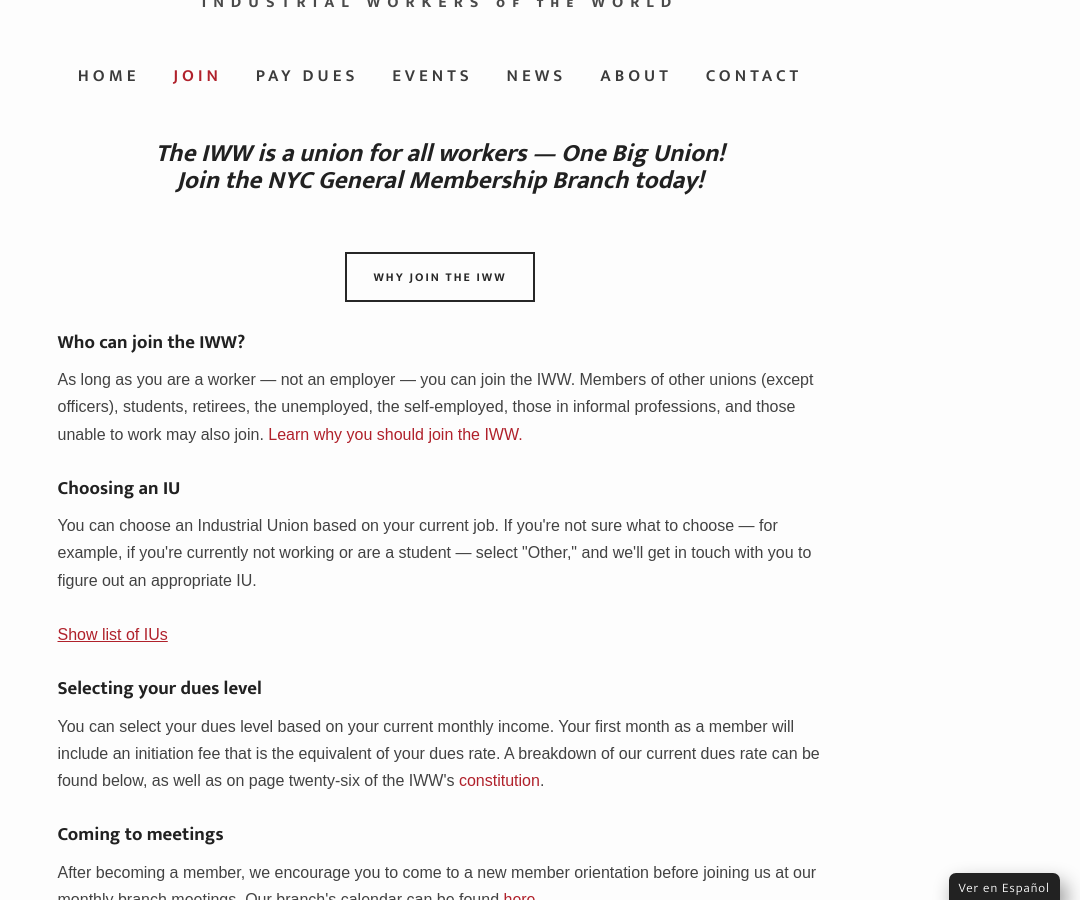
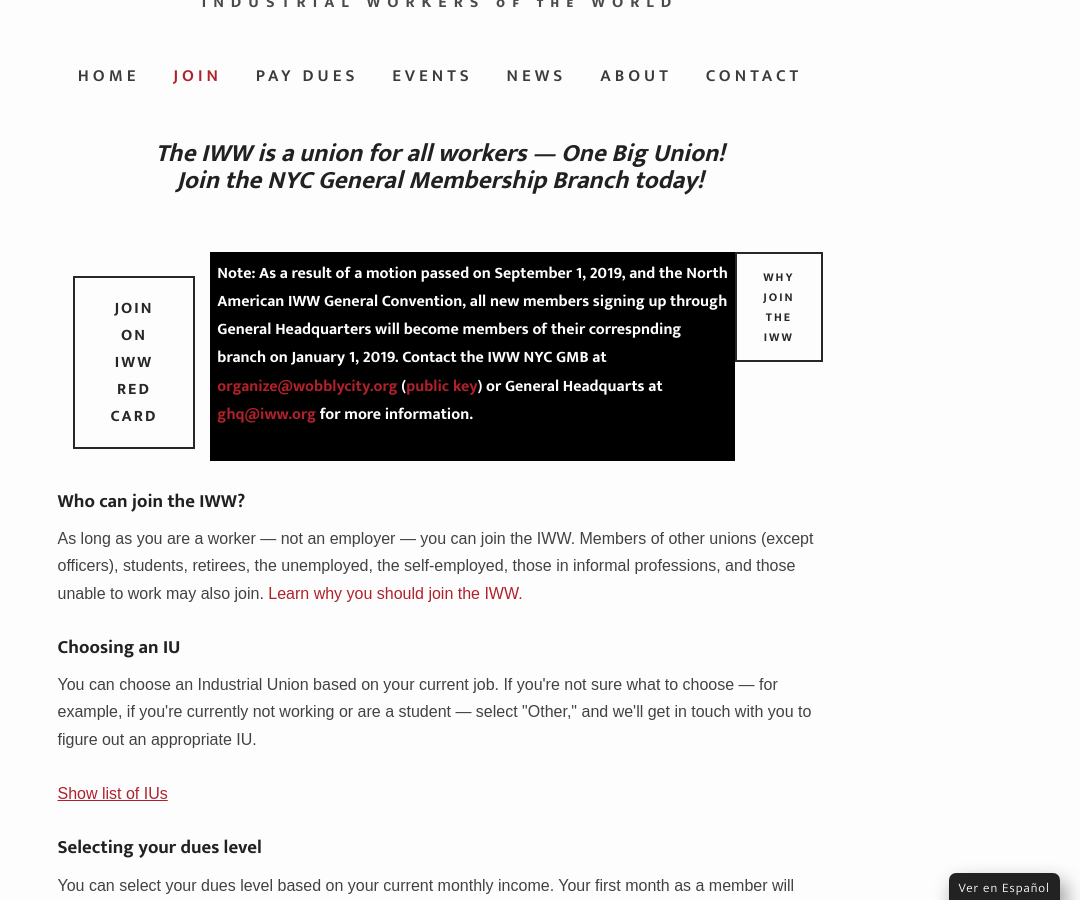
Before and after one commit to IWW-NYC-GMB/iww.nyc, a Jekyll site: the page built from join.html, in a window 1280 px wide and 900 px high, scrolled down 557 px. Shown: the whole window, without its empty margins (200-1280 px from the left). Built offline with Jekyll 4.4.1, drawn with Linux system fonts in a browser that asks for light colours; some web fonts are replaced.

Commit message:
Update join.html

```diff
--- a/join.html
+++ b/join.html
@@ -147,6 +147,8 @@
 <br><p style="text-align:center;"><strong>Please make sure that your mailing address and email address in your PayPal account are up-to-date before joining.</strong></p><br>
 <p style="text-align:center;"><em>By clicking "Join the IWW," you are affirming that you are a worker and not an employer, and that you agree to abide to the constitution and regulations of this organization, and to study its principles and acquaint yourself with its purposes.</em></p>-->
 <div style="padding-top: 20px; padding-bottom: 0;justify-content: center;display: flex;">
+<a href="https://redcard.iww.org/user/register"><button class="large" style="margin:24px 15px 12px 15px;" ontouchstart="">Join on IWW Red Card</button></a>
+<div style="padding:7px;background-color:black;color:white;"><strong>Note: As a result of a motion passed on September 1, 2019, and the North American IWW General Convention, all new members signing up through General Headquarters will become members of their correspnding branch on January 1, 2019. Contact the IWW NYC GMB at <a href="mailto:organize@wobblycity.org">organize@wobblycity.org</a> (<a href="https://wobblycity.org/assets/keys/publickey.organize@wobblycity.org.asc">public key</a>) or General Headquarts at <a href="mailto:ghq@iww.org">ghq@iww.org</a> for more information.</strong></div>
 <a href="{{site.baseurl}}/why-join"><button class="small" ontouchstart="">Why join the IWW</button></a>
 </div><br>
 <p><h3>Who can join the IWW?</h3>
```
